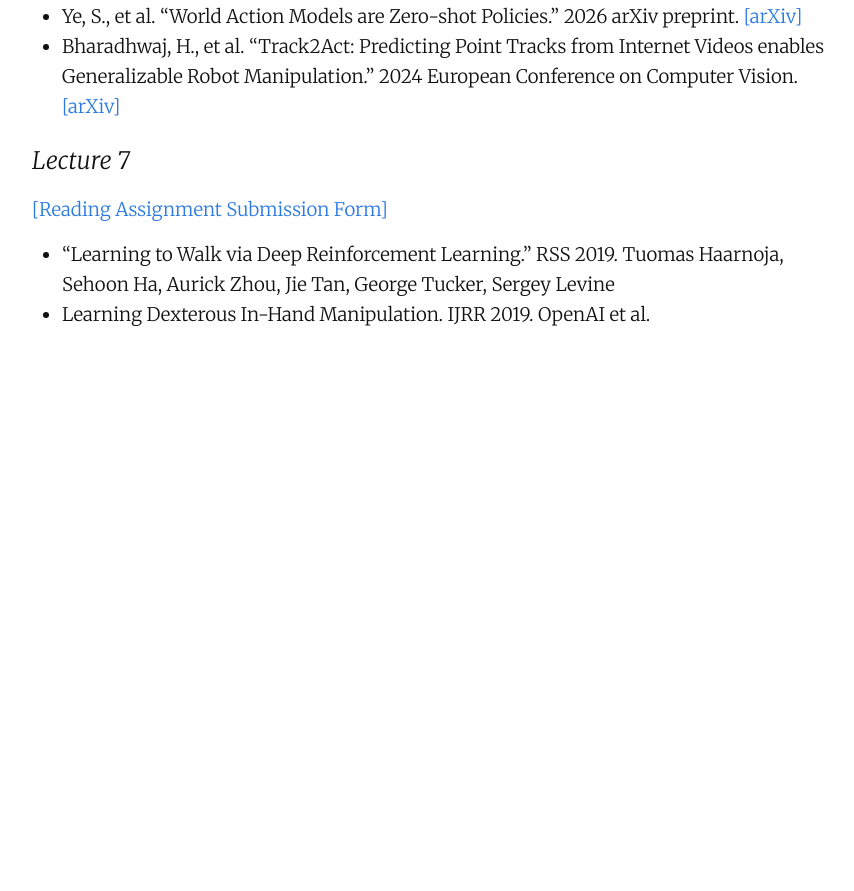
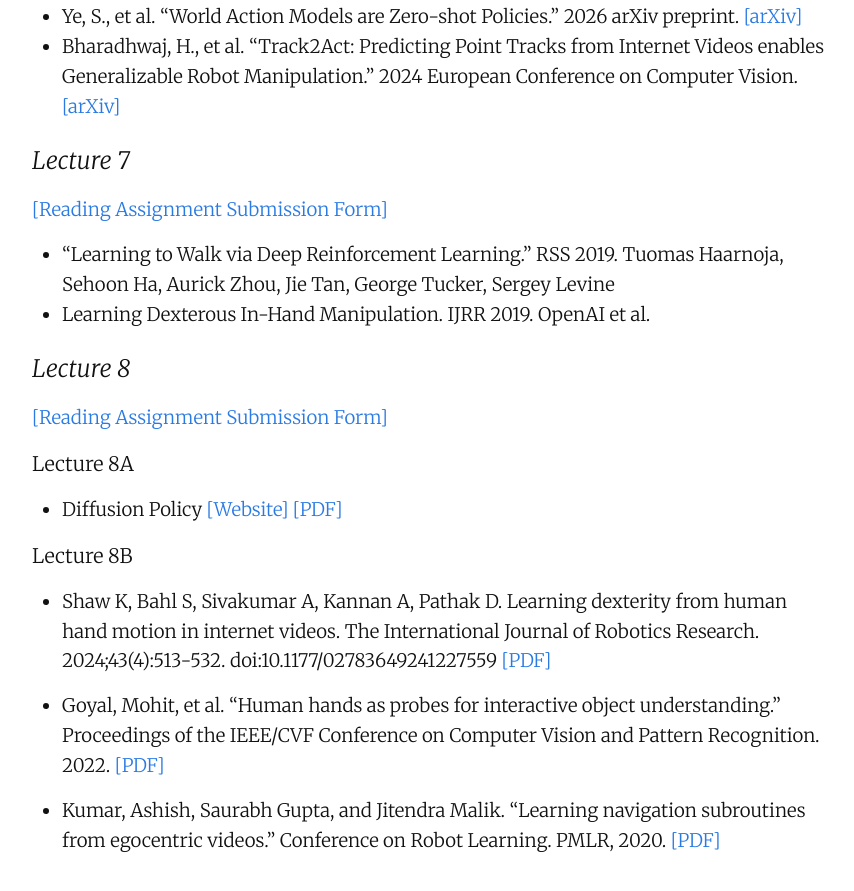
Before and after one commit to robots-that-learn/robots-that-learn.github.io, a Jekyll site: the page built from index.md, in a window 1280 px wide and 900 px high, scrolled down 6015 px. Shown: the top 891 px of the window, without its empty margins (208-1062 px from the left). Built offline with Jekyll 4.4.1, drawn with Linux system fonts in a browser that asks for light colours; our own code applies the rules of GitHub Pages for plain Markdown files; before the commit the page ends 6420 px from its top, so only the background shows below that.

Commit message:
Add Lecture 8 with reading assignments
Added Lecture 8 section with reading assignments and resources.

```diff
--- a/index.md
+++ b/index.md
@@ -173,6 +173,22 @@ In advance of lecture 2B, students should try to familiarize themselves with how
 - "Learning to Walk via Deep Reinforcement Learning." RSS 2019. Tuomas Haarnoja, Sehoon Ha, Aurick Zhou, Jie Tan, George Tucker, Sergey Levine
 - Learning Dexterous In-Hand Manipulation. IJRR 2019. OpenAI et al.
 
+### Lecture 8
+
+[[Reading Assignment Submission Form]](https://forms.gle/tg5QrSxVEXeCtZLcA)
+
+#### Lecture 8A
+
+- Diffusion Policy [[Website]](https://diffusion-policy.cs.columbia.edu/) [[PDF]](resources/diffusion_policy_2023.pdf)
+
+#### Lecture 8B
+
+- Shaw K, Bahl S, Sivakumar A, Kannan A, Pathak D. Learning dexterity from human hand motion in internet videos. The International Journal of Robotics Research. 2024;43(4):513-532. doi:10.1177/02783649241227559 [[PDF]](resources/shaw-et-al-2024-learning-dexterity-from-human-hand-motion-in-internet-videos.pdf)
+
+- Goyal, Mohit, et al. "Human hands as probes for interactive object understanding." Proceedings of the IEEE/CVF Conference on Computer Vision and Pattern Recognition. 2022. [[PDF]](resources/Goyal_Human_Hands_As_Probes_for_Interactive_Object_Understanding_CVPR_2022_paper.pdf)
+
+- Kumar, Ashish, Saurabh Gupta, and Jitendra Malik. "Learning navigation subroutines from egocentric videos." Conference on Robot Learning. PMLR, 2020. [[PDF]](resources/ashish_kumar19.pdf)
+
 <!--
 ### Lecture 3
 
```
